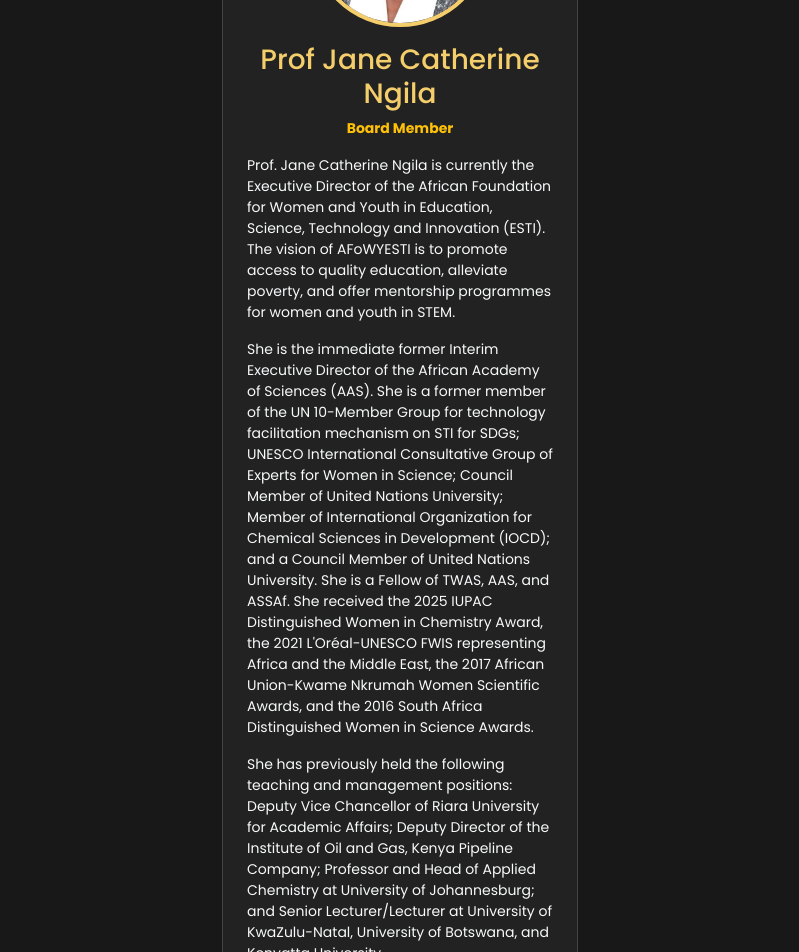
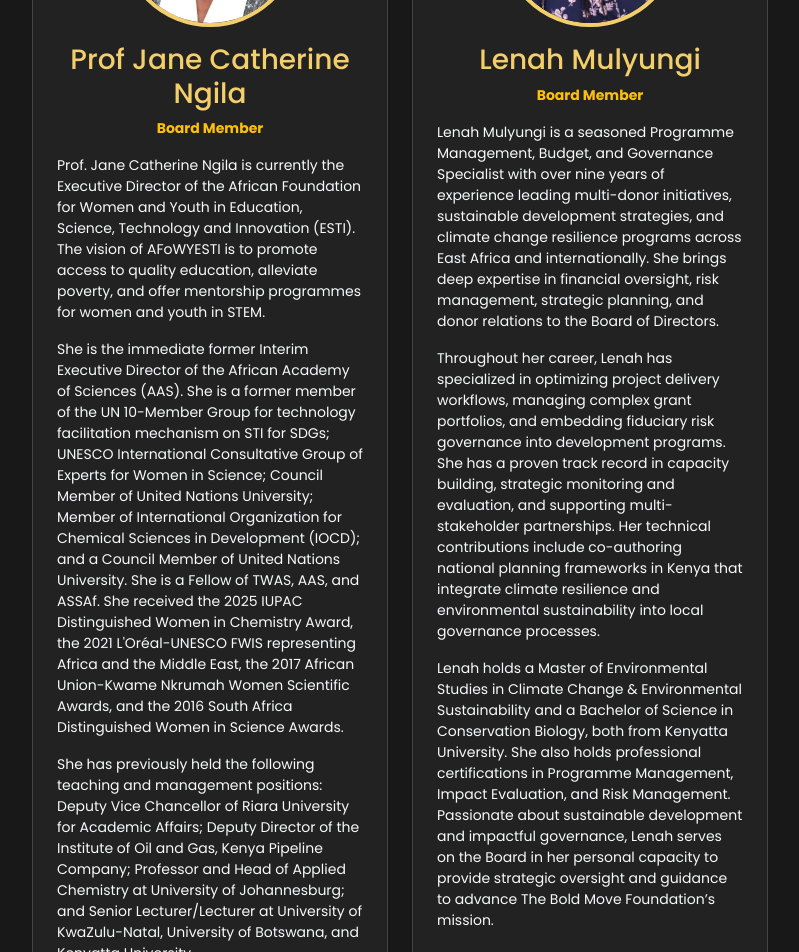
Before and after one commit to hermiMAB/The-bold-move-foundation, a Next.js app: page /about in a window 1280 px wide. Shown: the part 5040-5992 px from the top of the page, without its empty margins (240-1039 px from the left). Built offline with nearby package versions, Linux system fonts and the light colour scheme.

Commit message:
Add Lenah Mulyungi to Board of Directors

```diff
--- a/app/about/page.tsx
+++ b/app/about/page.tsx
@@ -238,6 +238,24 @@ export default function About() {
                 </div>
               </div>
             </div>
+            <div className="col-lg-4 col-md-6">
+              <div className="team-card text-light p-4">
+                <img src="/images/lenah.jpg" alt="Lenah Mulyungi" className="team-photo mb-3" />
+                <h3 style={{ color: "#F4CE6B" }}>Lenah Mulyungi</h3>
+                <p className="text-warning fw-bold small mb-3">Board Member</p>
+                <div className="small text-start">
+                  <p className="mb-3">
+                    Lenah Mulyungi is a seasoned Programme Management, Budget, and Governance Specialist with over nine years of experience leading multi-donor initiatives, sustainable development strategies, and climate change resilience programs across East Africa and internationally. She brings deep expertise in financial oversight, risk management, strategic planning, and donor relations to the Board of Directors.
+                  </p>
+                  <p className="mb-3">
+                    Throughout her career, Lenah has specialized in optimizing project delivery workflows, managing complex grant portfolios, and embedding fiduciary risk governance into development programs. She has a proven track record in capacity building, strategic monitoring and evaluation, and supporting multi-stakeholder partnerships. Her technical contributions include co-authoring national planning frameworks in Kenya that integrate climate resilience and environmental sustainability into local governance processes.
+                  </p>
+                  <p className="mb-0">
+                    Lenah holds a Master of Environmental Studies in Climate Change &amp; Environmental Sustainability and a Bachelor of Science in Conservation Biology, both from Kenyatta University. She also holds professional certifications in Programme Management, Impact Evaluation, and Risk Management. Passionate about sustainable development and impactful governance, Lenah serves on the Board in her personal capacity to provide strategic oversight and guidance to advance The Bold Move Foundation’s mission.
+                  </p>
+                </div>
+              </div>
+            </div>
           </div>
         </div>
       </section>
```
Also changed, not shown: public/images/lenah.jpg (added).
